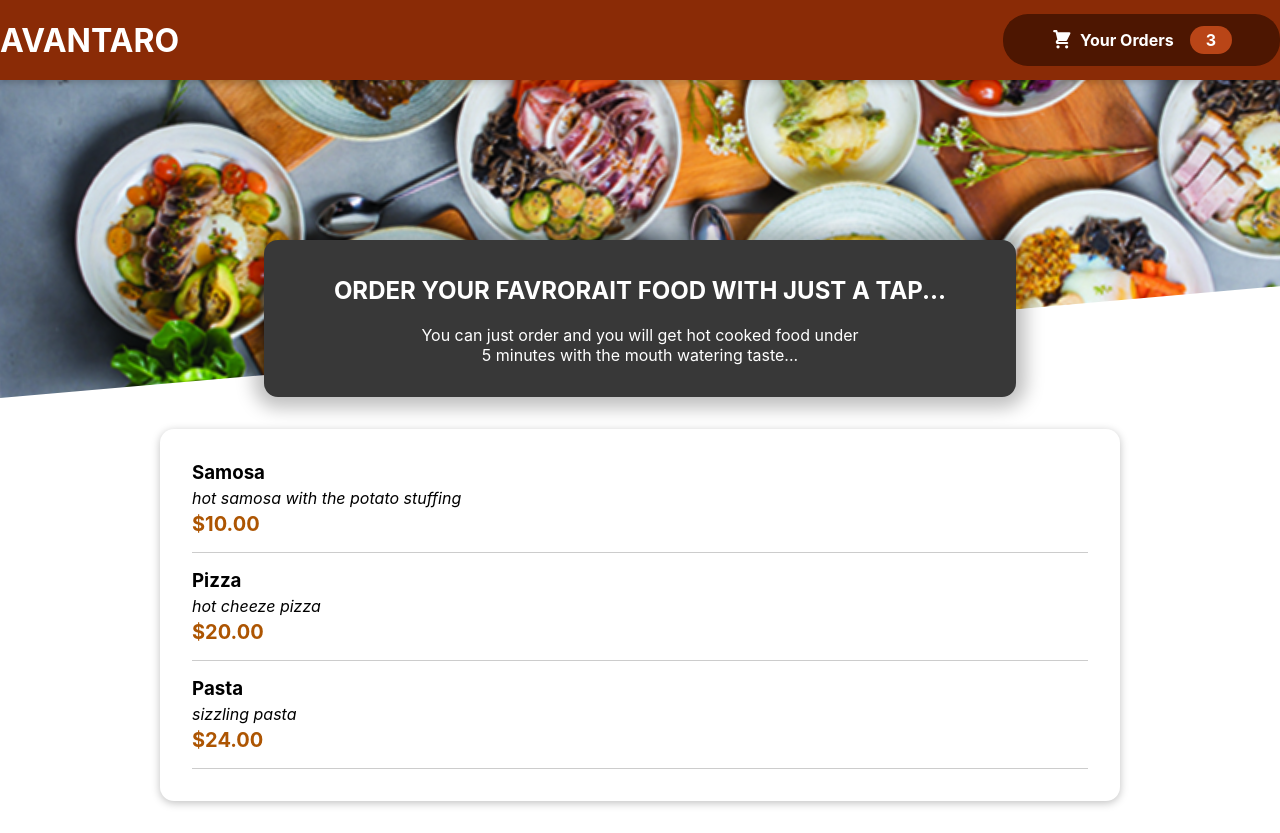
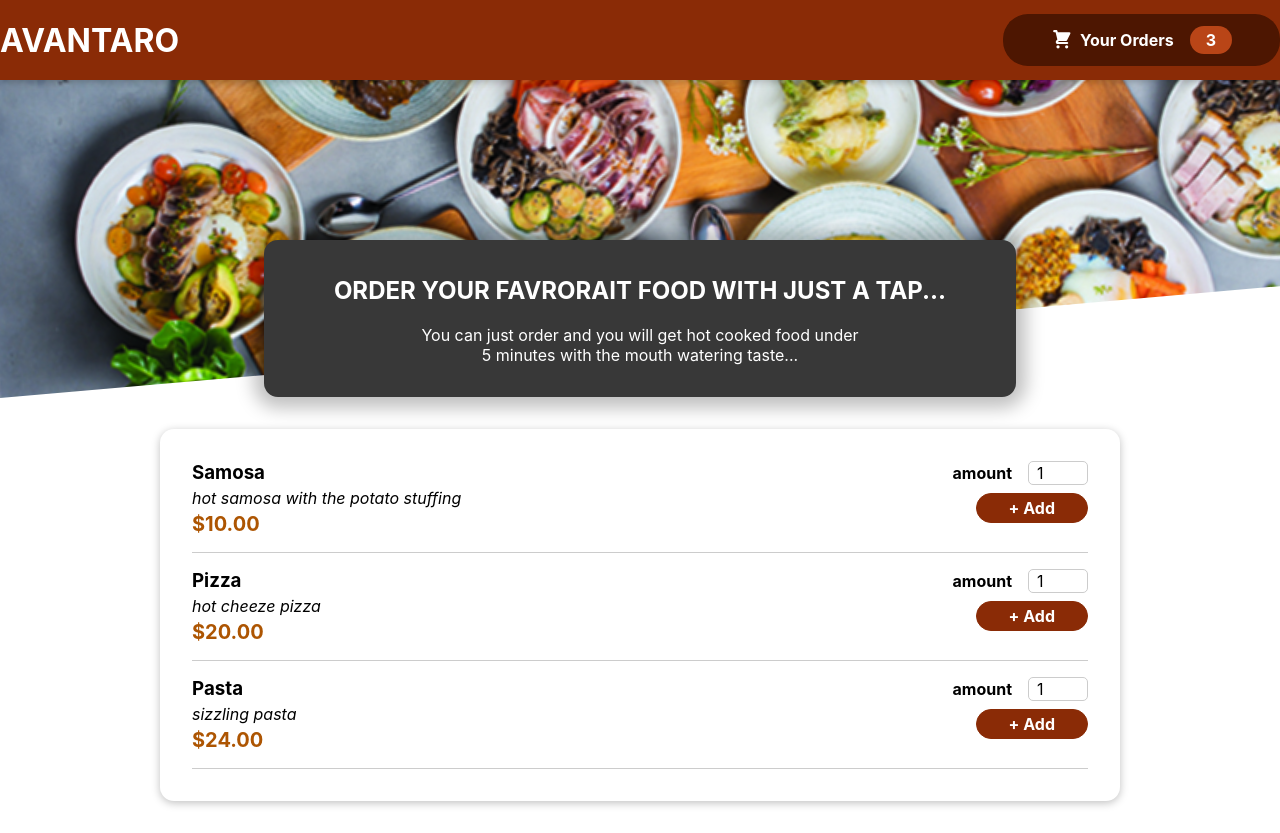
Before and after one commit to chagasingh/restro-app, a React (Create React App) app: page / in a window 1280 px wide. Built offline with nearby package versions, Linux system fonts and the light colour scheme.

Commit message:
add button added

```diff
--- a/src/Components/Meals/AvailableMeals.js
+++ b/src/Components/Meals/AvailableMeals.js
@@ -1,6 +1,7 @@
 import classes from './AvailableMeals.module.css'
 import Card from '../UI/Card';
 import MealItem from './MealItem/MealItem';
+
 
 const DummyItems = [
   {
@@ -34,7 +35,8 @@
     ));
     return <section className={classes.meals}>
         <Card>
-        <ul>{mealsList}</ul>
+        <ul>{mealsList} </ul>
+
         </Card>
     </section>
 };
--- a/src/Components/Meals/MealItem/MealItem.js
+++ b/src/Components/Meals/MealItem/MealItem.js
@@ -1,4 +1,5 @@
 import classes from './MealItem.module.css'
+import MealItemForm from './MealItemForm';
 
 const MealItem =(props)=>{
     const price=`$${props.price.toFixed(2)}`;
@@ -7,7 +8,7 @@
         <div><h3>{props.name}</h3>
         <div className={classes.description}>{props.description}</div>
         <div className={classes.price}>{price}</div></div>
-        <div></div>
+        <div><MealItemForm/></div>
     </li>
 }
 export default MealItem;
--- a/src/Components/Meals/MealItem/MealItemForm.js
+++ b/src/Components/Meals/MealItem/MealItemForm.js
@@ -0,0 +1,25 @@
+import { Fragment } from "react";
+import Input from "../../UI/Input";
+import classes from './MealItemForm.module.css'
+
+const MealItemForm =(props)=>{
+    return (
+      <Fragment>
+        <form className={classes.form}>
+          <Input
+            label="amount"
+            input={{
+              id: "amount",
+              type: "number",
+              min: "1",
+              max: "5",
+              step: "1",
+              defaultValue: "1",
+            }}
+          />
+          <button>+ Add</button>
+        </form>
+      </Fragment>
+    );
+}
+export default MealItemForm;
--- /dev/null
+++ b/src/Components/Meals/MealItem/MealItemForm.module.css
@@ -0,0 +1,20 @@
+.form {
+    text-align: right;
+  }
+
+  .form button {
+    font: inherit;
+    cursor: pointer;
+    background-color: #8a2b06;
+    border: 1px solid #8a2b06;
+    color: white;
+    padding: 0.25rem 2rem;
+    border-radius: 20px;
+    font-weight: bold;
+  }
+
+  .form button:hover,
+  .form button:active {
+    background-color: #641e03;
+    border-color: #641e03;
+  }
--- /dev/null
+++ b/src/Components/UI/Input.js
@@ -0,0 +1,9 @@
+import classes from './Input.module.css'
+
+const Input=(props)=>{
+    return <div className={classes.input}>
+        <label htmlFor={props.input.id} >{props.label}</label>
+        <input {...props.input}/>
+    </div>
+}
+export default Input;
--- /dev/null
+++ b/src/Components/UI/Input.module.css
@@ -0,0 +1,18 @@
+.input {
+    display: flex;
+    align-items: center;
+    margin-bottom: 0.5rem;
+  }
+
+  .input label {
+    font-weight: bold;
+    margin-right: 1rem;
+  }
+
+  .input input {
+    width: 3rem;
+    border-radius: 5px;
+    border: 1px solid #ccc;
+    font: inherit;
+    padding-left: 0.5rem;
+  }
```
